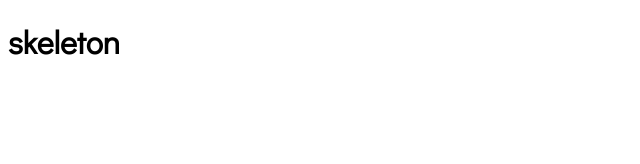
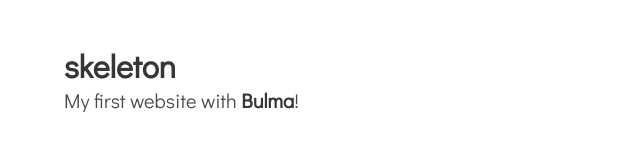
Before and after one commit to medsteele/friday-extras-1, a plain HTML site: page docs/index.html in a window 1280 px wide. Shown: the whole page, without its empty margins (0-640 px from the left). Drawn offline with nearby package versions, Linux system fonts and the light colour scheme.

Commit message:
added bulma

```diff
--- a/docs/css/main.css
+++ b/docs/css/main.css
@@ -1,4 +1,5 @@
 
+@import "https://cdn.jsdelivr.net/npm/bulma@0.9.4/css/bulma.min.css";
 @import url('https://fonts.googleapis.com/css2?family=Didact+Gothic&display=swap');
 
 * {
--- a/docs/index.html
+++ b/docs/index.html
@@ -12,7 +12,17 @@
   </head>
 
   <body>
-      <h1>skeleton</h1>
+    <section class="section">
+      <div class="container">
+        <h1 class="title">
+          skeleton
+        </h1>
+        <p class="subtitle">
+          My first website with <strong>Bulma</strong>!
+        </p>
+      </div>
+    </section>
+
     <script src="js/scripts.js"></script>
   </body>
 </html>
```
